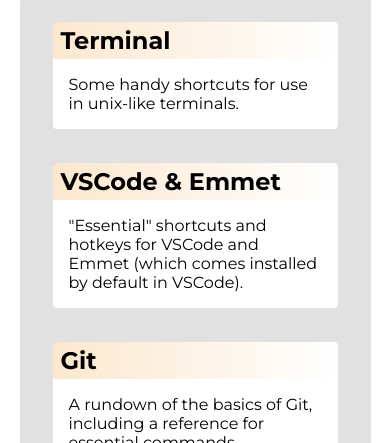
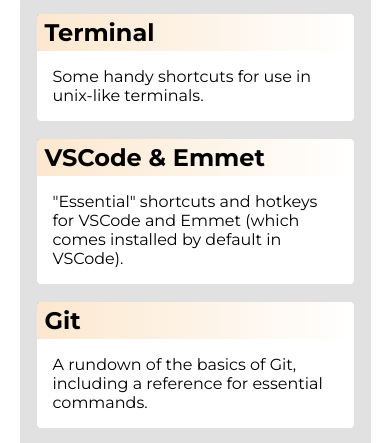
Before and after one commit to ahowley/brainstation-reference, a plain HTML site: page index.html in a window 390 px wide. Shown: the part 382-825 px from the top of the page. Drawn offline with Linux system fonts and the light colour scheme.

Commit message:
update global styles to make cards responsive

```diff
--- a/styles/global.css
+++ b/styles/global.css
@@ -171,19 +171,20 @@
 }
 
 .cards {
-  display: flex;
-  justify-content: space-between;
-  flex-wrap: wrap;
+  display: grid;
+  gap: 1rem;
   flex-grow: 1;
-  padding: 0.5rem 1rem;
+  padding: 1rem 1rem;
   border-radius: 5px;
   background-color: var(--lighter-gray);
 }
+@media (min-width: 800px) {
+  .cards {
+    grid-template-columns: repeat(3, 1fr);
+  }
+}
 
 .card {
-  margin: 1rem;
-  max-width: 22rem;
-  max-height: 20rem;
   border: 1px solid var(--lighter-gray);
   border-radius: 5px;
   background-color: var(--white);
```
